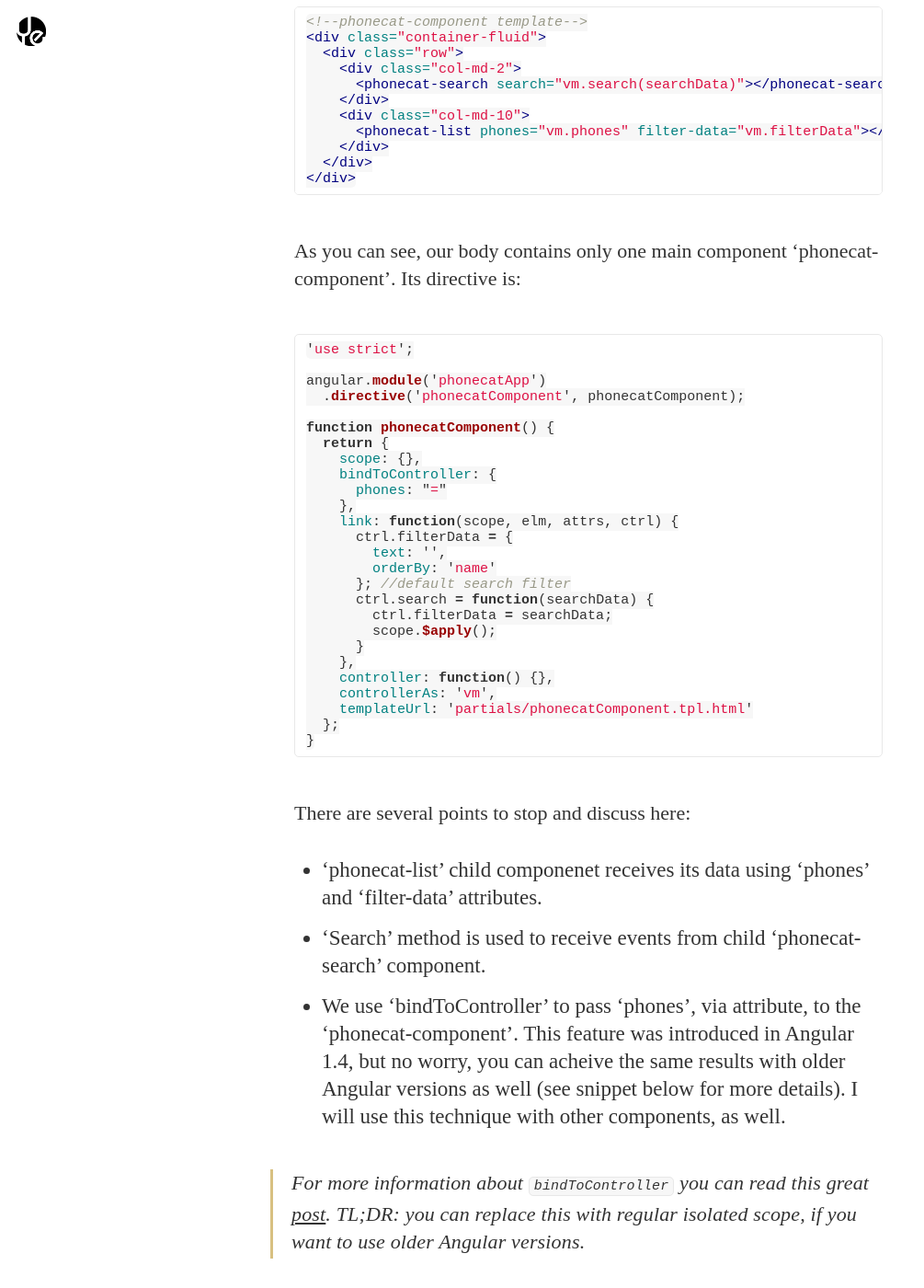
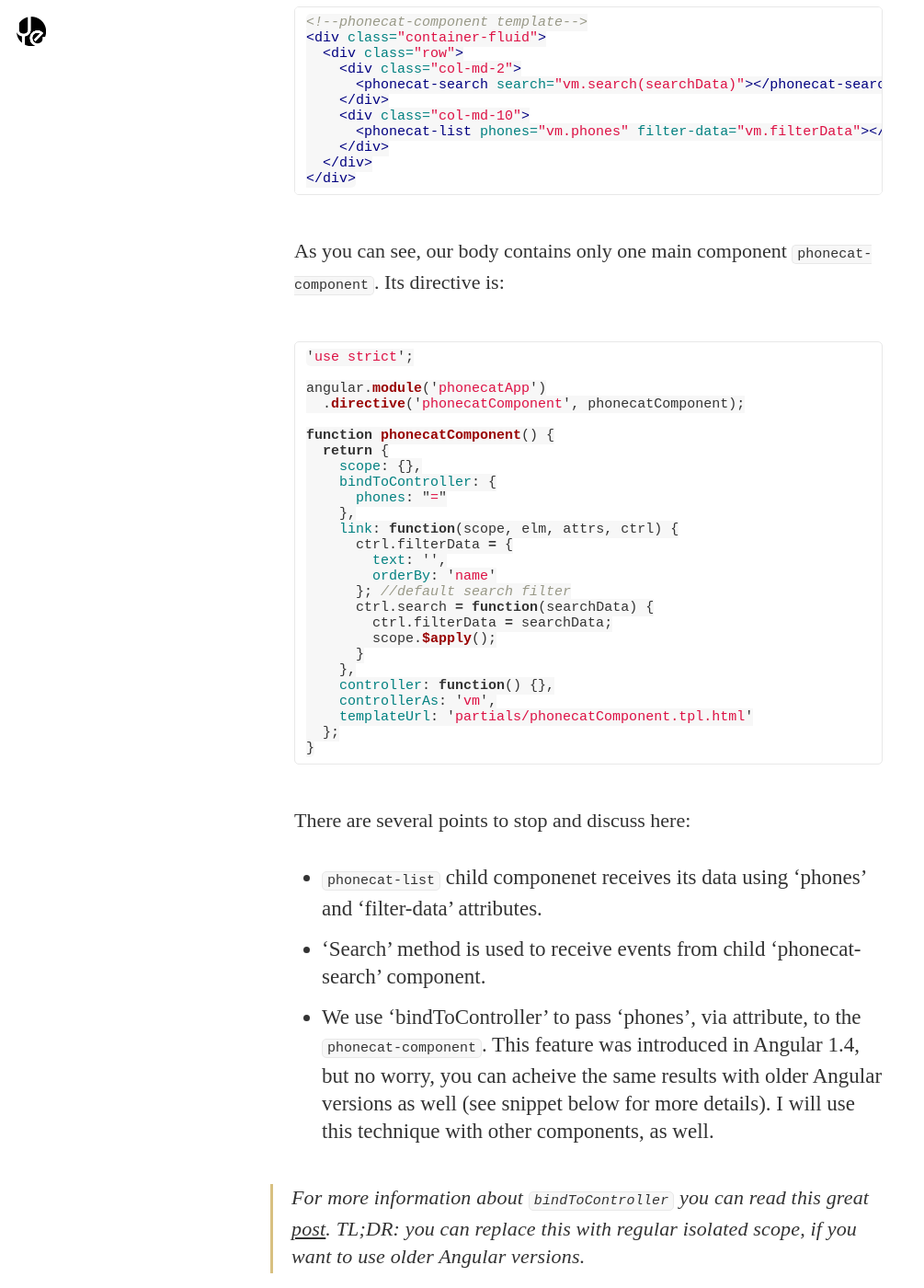
Before and after one commit to Morgan-Leon/yanivefraim.github.io, a Jekyll site: the page built from _posts/2015-05-27-be-ready-for-angular2-today-part1.markdown, in a window 1280 px wide and 1400 px high, scrolled down 4256 px. Shown: the whole window at 92% size, without its empty margins (0-1005 px from the left). Built offline with Jekyll 4.4.1, drawn with Linux system fonts in a browser that asks for light colours; nearby versions of some CDN libraries; some web fonts are replaced; Markdown is read by kramdown in place of the engine named in the settings; comment, search, counter and statistics services are not loaded.

Commit message:
small fixes

````diff
--- a/_posts/2015-05-27-be-ready-for-angular2-today-part1.markdown
+++ b/_posts/2015-05-27-be-ready-for-angular2-today-part1.markdown
@@ -112,7 +112,7 @@ It should look somehting like this (The complete example can be found in the fol
 </div>
 ```
 <p></p>
-As you can see, our body contains only one main component 'phonecat-component'. Its directive is:
+As you can see, our body contains only one main component ```phonecat-component```. Its directive is:
 
 ```javascript
 'use strict';
@@ -145,9 +145,9 @@ function phonecatComponent() {
 <p></p>
 There are several points to stop and discuss here:
 
-- 'phonecat-list' child componenet receives its data using 'phones' and 'filter-data' attributes.
+- ```phonecat-list``` child componenet receives its data using 'phones' and 'filter-data' attributes.
 - 'Search' method is used to receive events from child 'phonecat-search' component.
-- We use 'bindToController' to pass 'phones', via attribute, to the 'phonecat-component'. This feature was introduced in Angular 1.4, but no worry, you can acheive the same results with older Angular versions as well (see snippet below for more details). I will use this technique with other components, as well.
+- We use 'bindToController' to pass 'phones', via attribute, to the ```phonecat-component```. This feature was introduced in Angular 1.4, but no worry, you can acheive the same results with older Angular versions as well (see snippet below for more details). I will use this technique with other components, as well.
 
 >For more information about ```bindToController``` you can read this great [post](http://blog.thoughtram.io/angularjs/2015/01/02/exploring-angular-1.3-bindToController.html).
 TL;DR: you can replace this with regular isolated scope, if you want to use older Angular versions.
````
Also changed, not shown: 5 other files.
